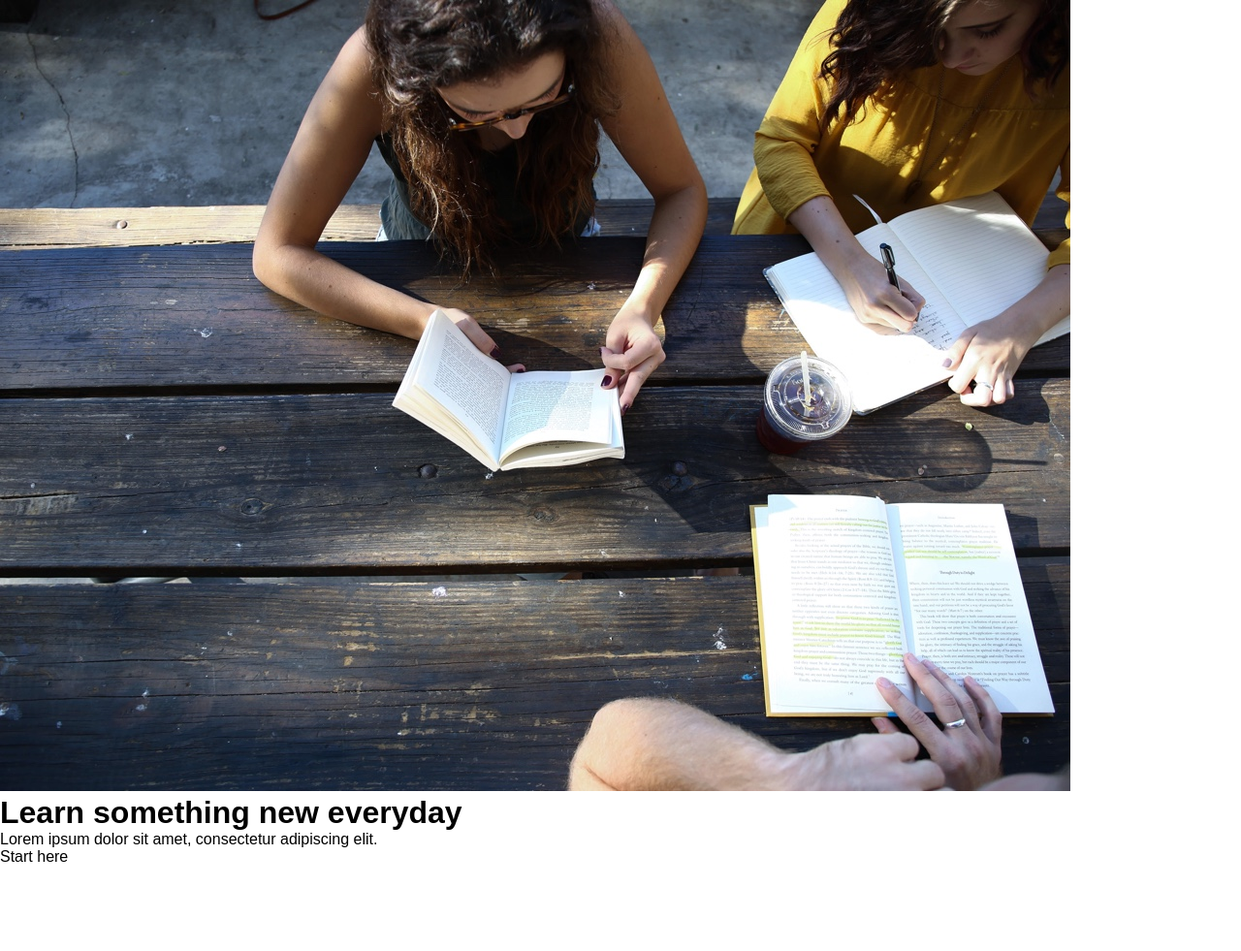
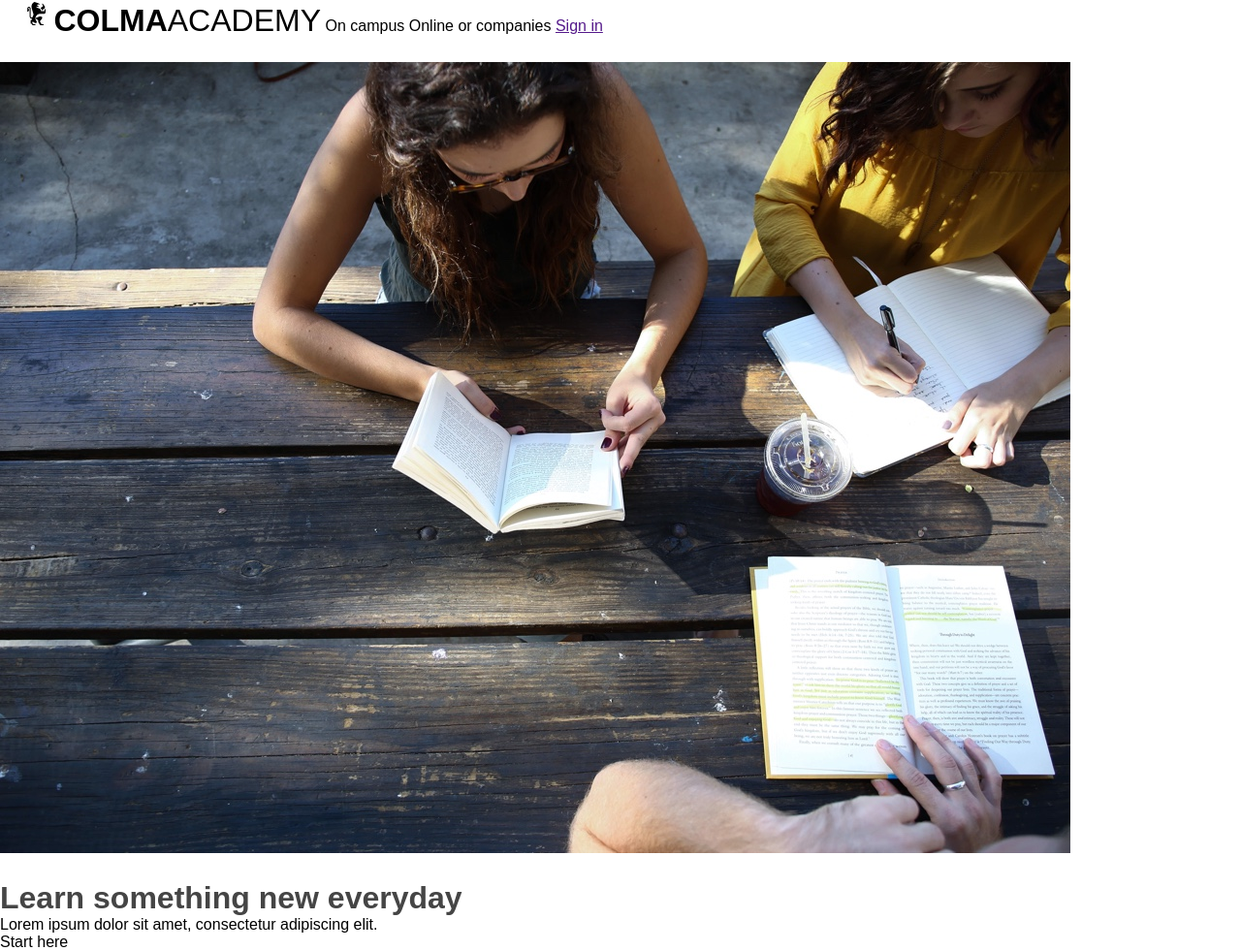
Before and after one commit to PrachakTocheewee/PrachakTocheewee.github.io, a plain HTML site: page Colmar Academy/index.html in a window 1280 px wide. Shown: the whole page at 97% size. Before the commit the page ends 893 px from the top, so only its background shows below. Drawn offline with Linux system fonts and the light colour scheme; a web font is replaced by a local one.

Commit message:
add navbar

```diff
--- a/Colmar Academy/index.html
+++ b/Colmar Academy/index.html
@@ -2,16 +2,26 @@
 <html>
 
     <head>
-    <meta charset="utf-8">
-    <meta name="viewport" content="width=device-width">
-    <title>Title</title>
+    <meta name="viewport" content="width=device-width, initial-scale=1.0" >
+    <title>COLMAACADEMY</title>
     <link href="style.css" rel="stylesheet" type="text/css" />
+    <link href="mobile.css" rel="stylesheet" type="text/css" />
+    <link href="http://fonts.cdnfonts.com/css/avenir-next-lt-pro" rel="stylesheet" />
     </head>
 
     <body>
-        <div id=""banner-container>
+        <div>
+            <nav class="navbar">
+                <img src="assets/images/ic-logo.svg">
+                <p><strong>COLMA</strong>ACADEMY</p>
+                <a>On campus</a>
+                <a>Online or companies</a>
+                <a href="">Sign in</a>
+            </nav>
+        </div>
+        <div id="banner-container">
             <img src="assets/images/banner.jpg">
-            <div id=""banner-text>
+            <div id="banner-text">
                 <h1>Learn something new everyday</h1>
                 <p>Lorem ipsum dolor sit amet, consectetur adipiscing elit.</p>
                 <bottom>Start here</bottom>
--- a/Colmar Academy/mobile.css
+++ b/Colmar Academy/mobile.css
@@ -2,14 +2,15 @@
     #baner container{
         font-size: 24px;
     }
-    #banner container img{
+    #banner-container img{
         width: 100%;
     }
-    #baner container{
+    #baner-container{
         padding: 0px;
         flex-direction: column;
     }
     #banner-contianer #banner-text{
+        max-width: unset;
         margin-left:0px;
         padding: 32px 16px 0px;
     }
@@ -19,7 +20,7 @@
     }
 
     #banner-contianer #banner-text buttom{
-        background-color: blanchedalmond;
+        background-color: d8d8d8;
         font-size: 24px;
     }
 
--- a/Colmar Academy/style.css
+++ b/Colmar Academy/style.css
@@ -2,14 +2,33 @@
 *{
     margin: 0%;
 }
+
 body{
-    font-family: sans-serif;
+    font-family:'Avenir Next LT Pro',sans-serif;
+    max-width: 1280px;
+    margin: auto;
 }
+
+div .navbar{
+    height: 64px;
+}
+
+.navbar img{
+    display:inline;
+    margin-left: 24px;
+    height: 32px;
+}
+
+.navbar p{
+    display: inline;
+    font-size: 32px;
+}
+
 #banner-contianer{
     display:flex;
     align-items:center;
     padding: 32px 24px;
-    background-color: beige;
+    background-color: rgb(216, 216, 216);
 }
 
 #baner-container img{
@@ -17,19 +36,25 @@ body{
 }
 
 #banner-contianer #banner-text{
+    max-width: 300px;
     display: flex;
     flex-direction: column;
     margin-left:24px;
 }
 
+#banner-container #banner-text h1 {
+    margin-top: 24px;
+    color: rgb(69, 69, 69);
+  }
+
 #banner-contianer #banner-text p{
-
+    color: rgb(71, 71, 71);
     margin-top:24px;
 }
 
 #banner-contianer #banner-text buttom{
     color: white;
-    background-color: blanchedalmond;
+    background-color: rgb(74, 74, 74);
     border: unset;
     padding:8px 0px;
     margin-top: 24px;;
```
